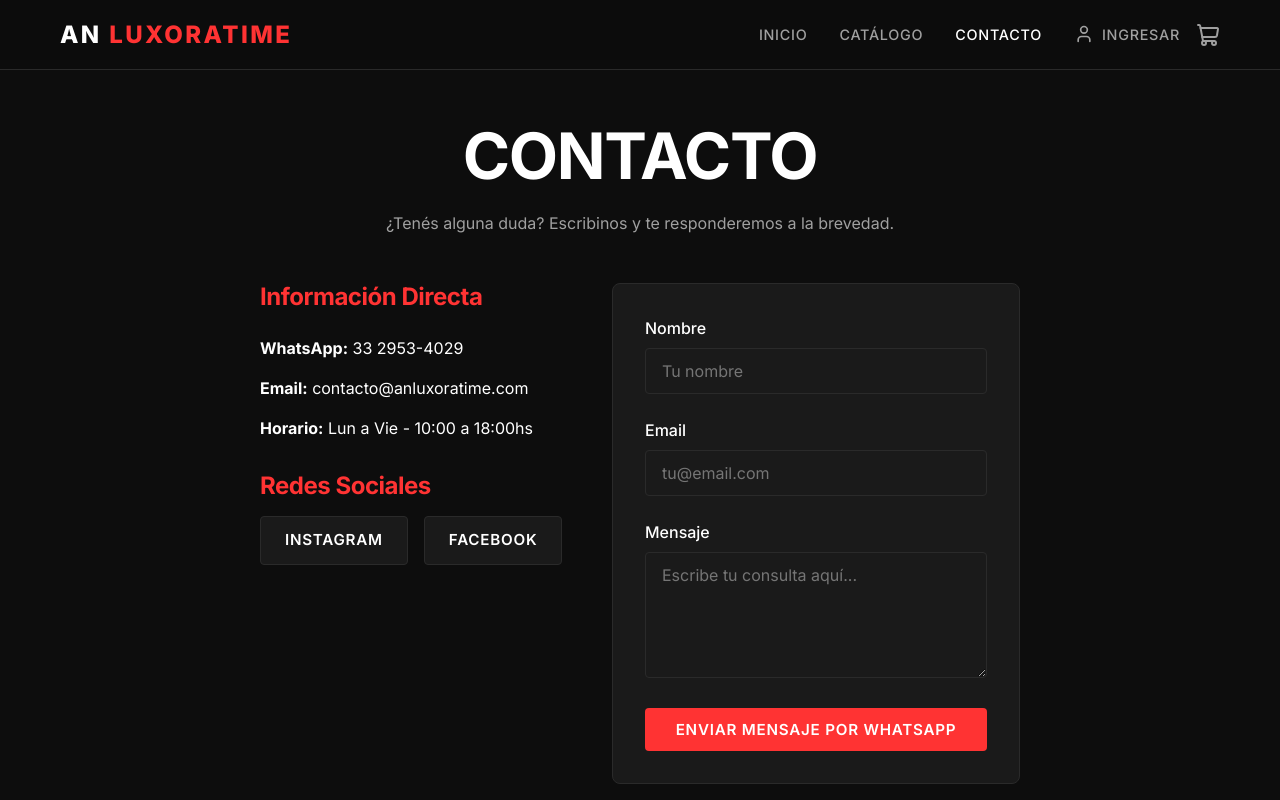
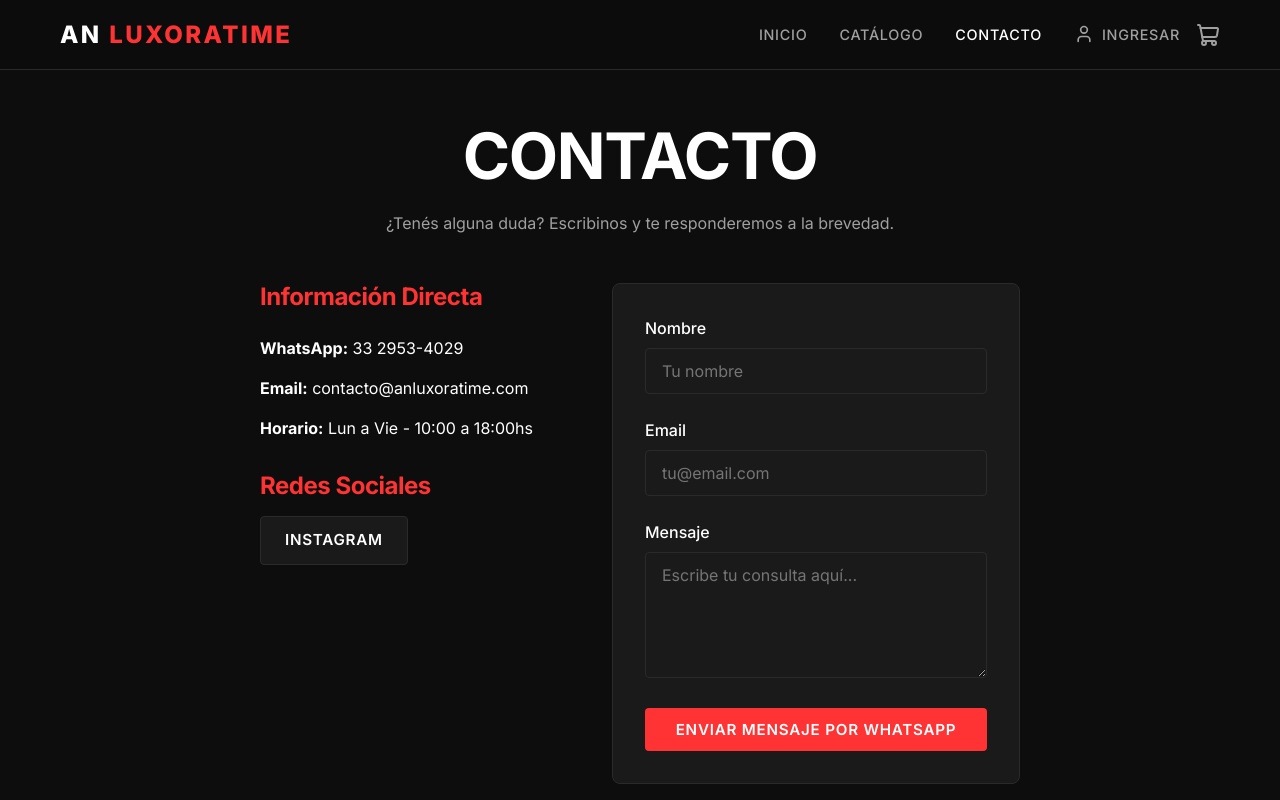
Before and after one commit to eckerdtleonardo1-tech/AN-LUXORATIME-web, a Next.js app: page /contact in a window 1280 px wide. Shown: the top 800 px of the page. Built offline with nearby package versions, Linux system fonts and the light colour scheme; no server answers.

Commit message:
ajuste en seccion contacto

```diff
--- a/src/app/contact/page.tsx
+++ b/src/app/contact/page.tsx
@@ -40,7 +40,6 @@
           <h3 style={{ marginTop: '2rem', marginBottom: '1rem', color: 'var(--accent-color)' }}>Redes Sociales</h3>
           <div style={{ display: 'flex', gap: '1rem' }}>
             <a href="https://www.instagram.com/an_luxoratime?igsh=MTNqd3ZtcHI3d2hoZQ==" target="_blank" rel="noopener noreferrer" className="btn btn-secondary">Instagram</a>
-            <a href="#" className="btn btn-secondary">Facebook</a>
           </div>
         </div>
 
```
